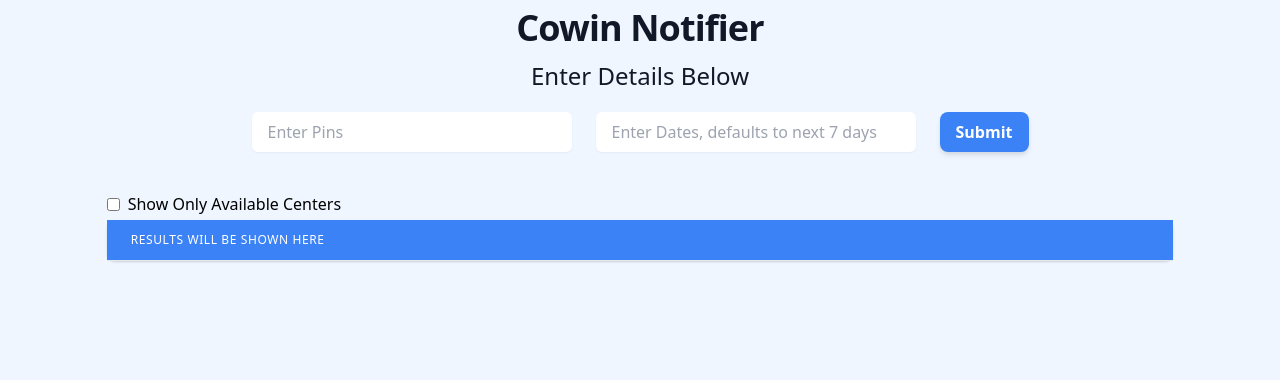
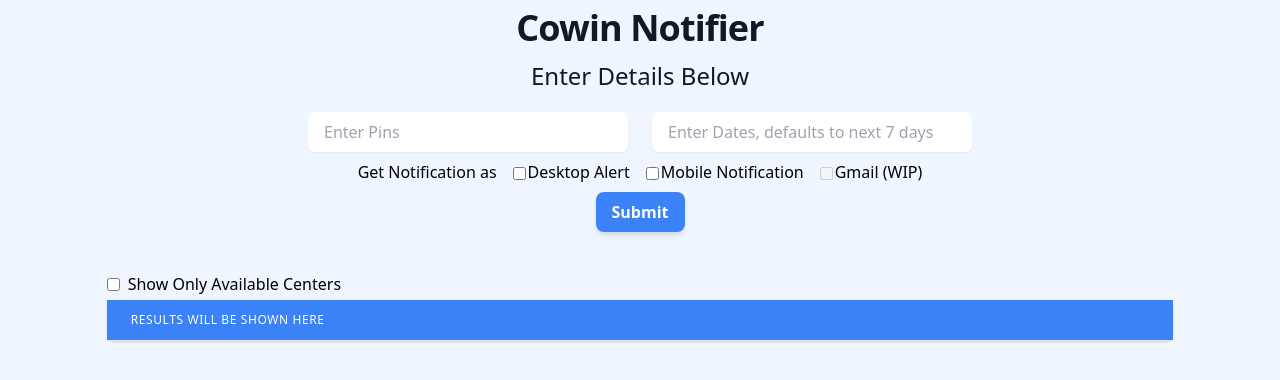
Before and after one commit to PrinceRajRoy/cowin-notifier, a React (Create React App) app: page / in a window 1280 px wide. Shown: the top 380 px of the page. Built offline with nearby package versions, Linux system fonts and the light colour scheme; the HTML template or start-up script is replaced by a standard one.

Commit message:
Feature: Form Timer, User Key, Validation

```diff
--- a/package.json
+++ b/package.json
@@ -7,6 +7,7 @@
     "@craco/craco": "^6.1.2",
     "@headlessui/react": "^1.1.1",
     "@reduxjs/toolkit": "^1.5.1",
+    "@tailwindcss/forms": "^0.3.2",
     "@testing-library/jest-dom": "^5.12.0",
     "@testing-library/react": "^11.2.6",
     "@testing-library/user-event": "^13.1.8",
--- a/src/components/UserForm/index.tsx
+++ b/src/components/UserForm/index.tsx
@@ -1,27 +1,58 @@
 import { Formik, Field, Form } from "formik";
-import * as Yup from "yup";
+import * as yup from "yup";
 import React from "react";
 import { useDispatch } from "react-redux";
 import { fetchCenters, setInputs } from "../../store/reducers";
+import setNotifier from "../../utilities/notifier";
 
 interface FormValues {
   pins: string;
   dates: string;
-  districts: string[];
+  desktop: boolean;
+  mobile: boolean;
+  gmail: boolean;
+  key: string;
+  timer: number;
 }
 
-const DetailSchema = Yup.object().shape({
-  // pins: Yup.string().transform((value) => value.split(/[\s,]+/)).required('Required'),
-  // dates: Yup.ref('pins')
-  pins: Yup.string(),
-  dates: Yup.string(),
+const DetailSchema = yup.object().shape({
+  pins: yup
+    .string()
+    .matches(
+      /^\d{6}(,\d{6})*$/,
+      "enter comma separated values in correct format"
+    )
+    .required(),
+  dates: yup
+    .string()
+    .matches(
+      /^([0]?[1-9]|[1|2][0-9]|[3][0|1])[-]([0]?[1-9]|[1][0-2])[-]([0-9]{4})(,([0]?[1-9]|[1|2][0-9]|[3][0|1])[-]([0]?[1-9]|[1][0-2])[-]([0-9]{4}))*$/,
+      "enter comma separated values in correct format"
+    ),
+  desktop: yup.boolean(),
+  mobile: yup.boolean(),
+  gmail: yup.boolean(),
+  key: yup.string().when("mobile", {
+    is: true,
+    then: yup.string().length(22).required(),
+    otherwise: yup.string().length(22),
+  }),
+  timer: yup.number().when(["desktop", "mobile", "gmail"], {
+    is: (desktop: FormValues["desktop"], mobile: FormValues["mobile"], gmail: FormValues["gmail"]) => desktop || mobile || gmail,
+    then: yup.number().required().not([0], "Please Select A Value From Dropdown"),
+    otherwise: yup.number()
+  })
 });
 
 const UserForm: React.FunctionComponent = () => {
   const initialValues: FormValues = {
     pins: "",
     dates: "",
-    districts: [],
+    desktop: false,
+    mobile: false,
+    gmail: false,
+    key: "",
+    timer: 0
   };
 
   const dispatch = useDispatch();
@@ -33,24 +64,101 @@
       onSubmit={(values, actions) => {
         let pins = values.pins.split(",");
         let dates = values.dates.split(",");
+        let timer = values.timer;
+        let key = values.key;
 
-        dispatch(setInputs({ dates: dates, pins: pins, mode: dates[0] !== '' }));
-        dispatch(fetchCenters({dates, pins}));
+        dispatch(
+          setInputs({ dates: dates, pins: pins, mode: dates[0] !== "" })
+        );
+        dispatch(fetchCenters({ dates, pins }));
+        setNotifier(key, timer, "notify");
+        actions.setSubmitting(false);
       }}
     >
-      <Form className="w-screen mt-5 flex h-10 justify-center align-center mx-auto flex-row">
+      {({ errors, touched, values }) => (
+        <Form className="w-screen mt-5 flex items-center flex-col">
+          <div className="flex flex-row">
+            <div className="flex flex-col items-start">
               <Field
                 id="pins"
                 name="pins"
                 placeholder="Enter Pins"
                 className="mr-6 w-80 rounded-md shadow-sm px-4 py-2 focus:outline-none focus:ring-2 focus:ring-blue-200"
               />
+              {errors.pins && touched.pins ? (
+                <div className="text-red-600 text-sm fade-in">
+                  {errors.pins}
+                </div>
+              ) : null}
+            </div>
+            <div className="flex flex-col items-start">
               <Field
                 id="dates"
                 name="dates"
                 placeholder="Enter Dates, defaults to next 7 days"
-          className="mr-6 w-80 rounded-md shadow-sm px-4 py-2 focus:outline-none focus:ring-2 focus:ring-blue-200"
+                className="w-80 rounded-md shadow-sm px-4 py-2 focus:outline-none focus:ring-2 focus:ring-blue-200"
               />
+              {errors.dates && touched.dates ? (
+                <div className="text-red-600 text-sm fade-in">
+                  {errors.dates}
+                </div>
+              ) : null}
+            </div>
+          </div>
+          <div className="flex flex-row my-2">
+            Get Notification as
+            <label className="inline-flex items-center ml-4">
+              <Field type="checkbox" name="desktop" className="mt-0.5 mr-0.5" />
+              Desktop Alert
+            </label>
+            <label className="inline-flex items-center ml-4">
+              <Field type="checkbox" name="mobile" className="mt-0.5 mr-0.5" />
+              Mobile Notification
+            </label>
+            <label className="inline-flex items-center ml-4">
+              <Field
+                type="checkbox"
+                name="gmail"
+                className="mt-0.5 mr-0.5"
+                disabled
+              />
+              Gmail (WIP)
+            </label>
+          </div>
+          {values.mobile ? (
+            <div className="flex flex-col items-start mb-6">
+              <Field
+                name="key"
+                placeholder="Enter IFTTT Key"
+                className="fade-in w-80 rounded-md shadow-sm px-4 py-2 focus:outline-none focus:ring-2 focus:ring-blue-200"
+              />
+              {errors.key && touched.key ? (
+                <div className="text-red-600 text-sm fade-in">{errors.key}</div>
+              ) : null}
+            </div>
+          ) : null}
+          {values.mobile || values.desktop || values.gmail ? (
+            <div className="flex flex-col items-start mb-6">
+              <Field
+                as="select"
+                name="timer"
+                className="fade-in w-80 rounded-md shadow-sm px-4 py-2 focus:outline-none focus:ring-2 focus:ring-blue-200"
+              >
+                <option disabled value={0}>Notify After Every</option>
+                <option value={1}>1 min</option>
+                <option value={2}>2 mins</option>
+                <option value={5}>5 mins</option>
+                <option value={10}>10 mins</option>
+                <option value={15}>15 mins</option>
+                <option value={25}>25 mins</option>
+                <option value={30}>30 mins</option>
+                <option value={60}>1 hour</option>
+              </Field>
+              {errors.timer && touched.timer ? (
+                <div className="text-red-600 text-sm fade-in">{errors.timer}</div>
+              ) : null}
+            </div>
+          ) : null}
           <button
             type="submit"
             className="py-2 px-4 bg-blue-500 text-white font-semibold rounded-lg shadow-md focus:outline-none self-center"
@@ -58,6 +166,7 @@
             Submit
           </button>
         </Form>
+      )}
     </Formik>
   );
 };
--- a/src/index.css
+++ b/src/index.css
@@ -1,3 +1,20 @@
 @tailwind base;
 @tailwind components;
 @tailwind utilities;
+
+.fade-in {
+  animation: animation-fade-in 0.5s;
+}
+
+@keyframes animation-fade-in {
+  from {
+    opacity: 0;
+    transform: translateY(-50%);
+    height: 0%;
+  }
+  to {
+    opacity: 1;
+    transform: translateY(0%);
+    height: 100%;
+  }
+}
--- a/src/utilities/checkExists.ts
+++ b/src/utilities/checkExists.ts
@@ -5,3 +5,5 @@
     return el.date === value
   })
 }
+
+export type checkTypeExists<T, U> = U extends keyof keyof T ? true : false;
```
Also changed, not shown: 2 other files (tests, documents, lock files or other folders). Lines whose indentation alone changed are shown as unchanged.
